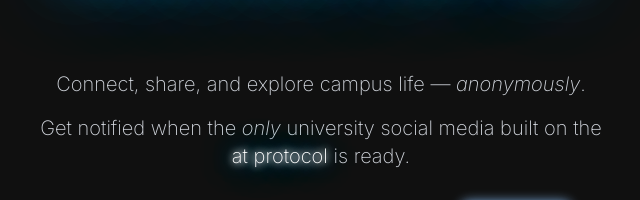
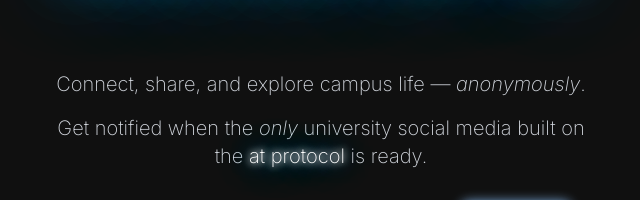
Before and after one commit to matt-dz/boshi-backend, a SvelteKit app in the folder landing/: page / in a window 1280 px wide. Shown: the part 332-532 px from the top of the page, without its empty margins (319-959 px from the left). Built offline with nearby package versions, Linux system fonts and the light colour scheme; no server answers.

Commit message:
reduce text width and add link to at protocol

```diff
--- a/landing/src/routes/+page.svelte
+++ b/landing/src/routes/+page.svelte
@@ -13,14 +13,16 @@
 					Under <span class="flicker sign">Construction</span>
 				</h1>
 			</div>
-			<div class="mt-16 flex flex-col items-center gap-4">
+			<div class="mt-16 flex w-full max-w-[550px] flex-col items-center gap-4">
 				<h1 class="text-center text-lg font-extralight text-gray-300 sm:text-xl">
 					Connect, share, and explore campus life — <span class="italic">anonymously</span>.
 				</h1>
 				<h1 class="text-center text-lg font-extralight text-gray-300 sm:text-xl">
 					Get notified when the <span class="italic">only</span>
 					university social media built on the
-					<span class="neon-text-blue">at protocol</span> is ready.
+					<a href="https://bsky.social/about/blog/10-18-2022-the-at-protocol" target="_blank"
+						><span class="neon-text-blue">at protocol</span></a
+					> is ready.
 				</h1>
 			</div>
 
```
